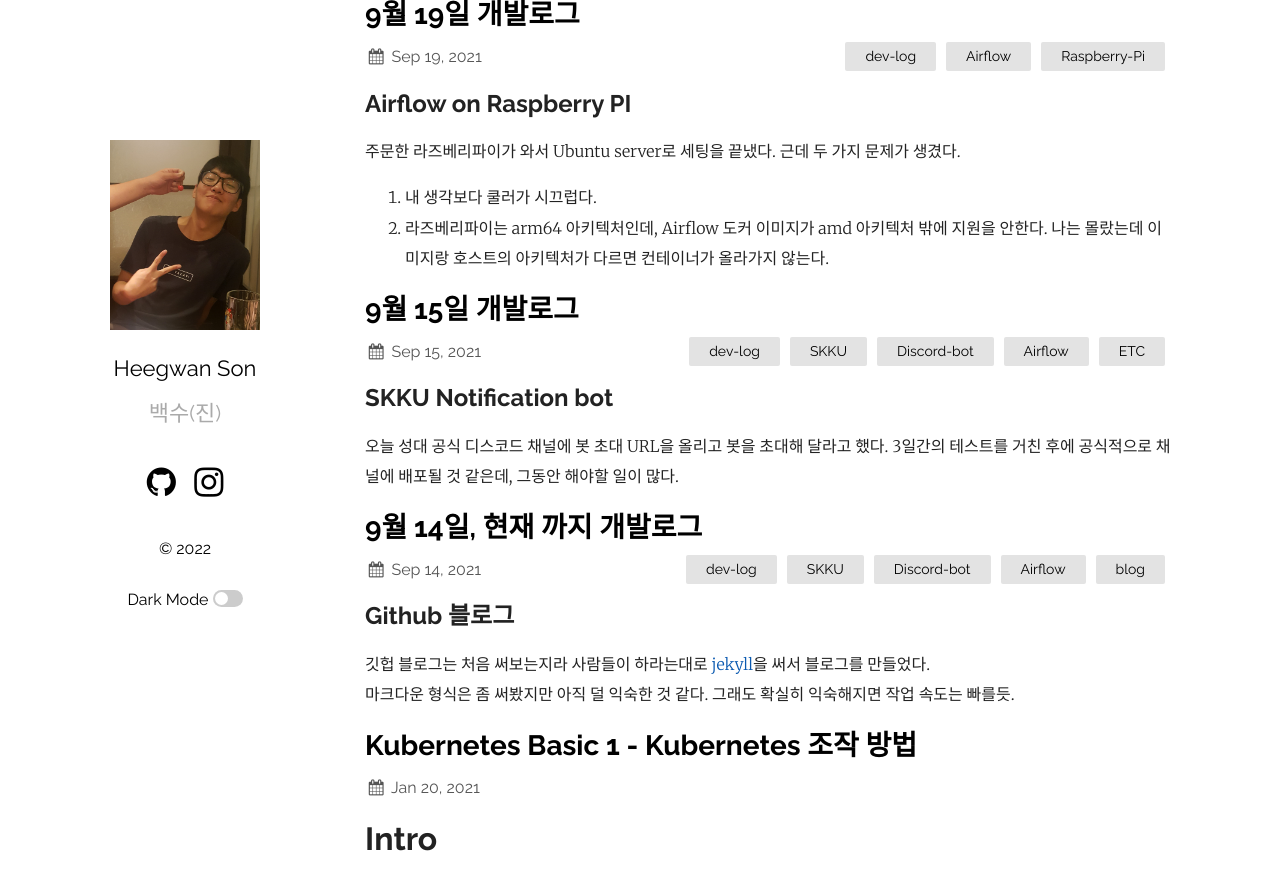
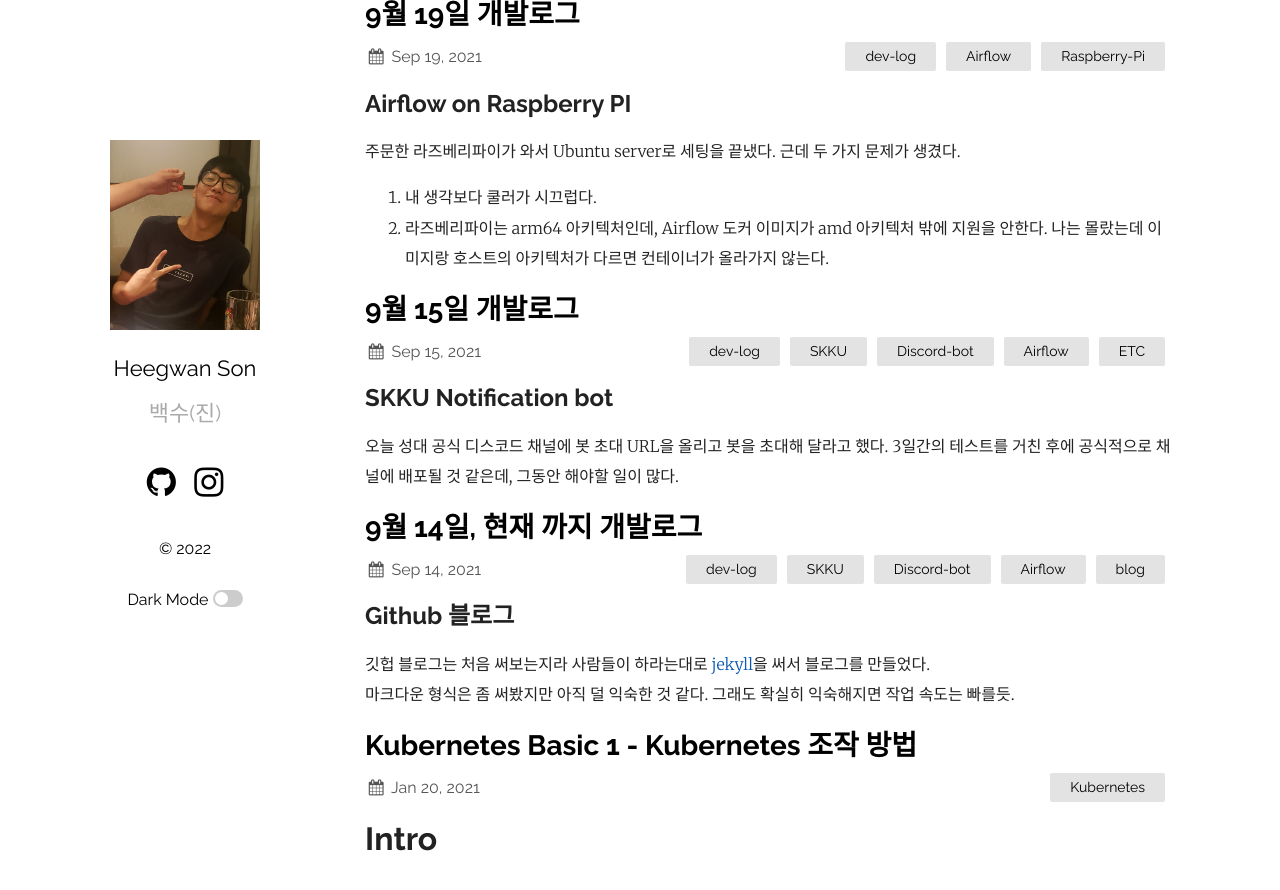
Before and after one commit to Sonins/Sonins.github.io, a Jekyll site: the page built from index.md, in a window 1280 px wide and 900 px high, scrolled down 1389 px. Shown: the top 890 px of the window. Built offline with Jekyll 4.4.1, drawn with Linux system fonts in a browser that asks for light colours.

Commit message:
Fix basic 1 header.

```diff
--- a/_posts/2021-01-20-kubernetes-basic-0.md
+++ b/_posts/2021-01-20-kubernetes-basic-0.md
@@ -1,5 +1,7 @@
 ---
-title: Kubernetes Basic 1 - Kubernetes 조작 방법
+layout: post
+title: "Kubernetes Basic 1 - Kubernetes 조작 방법"
+categories: Kubernetes
 ---
 # Intro
 
```
